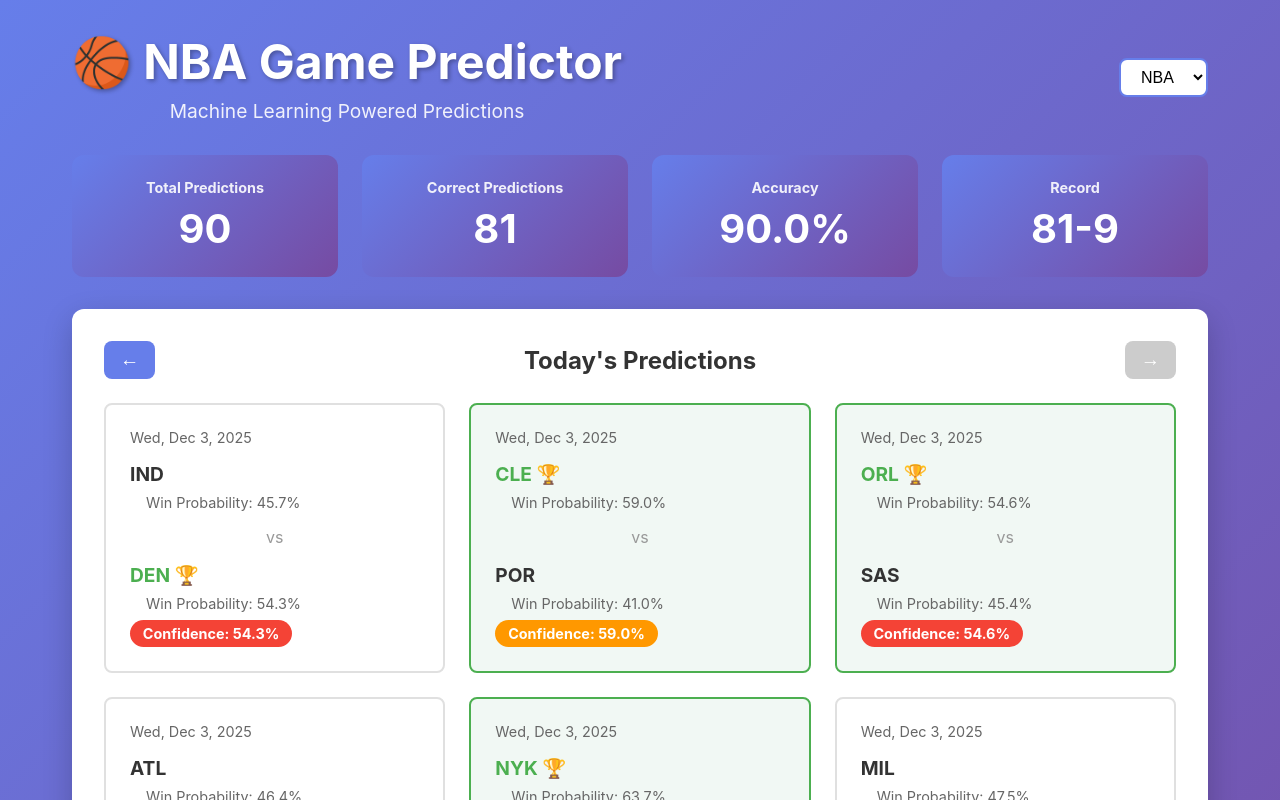
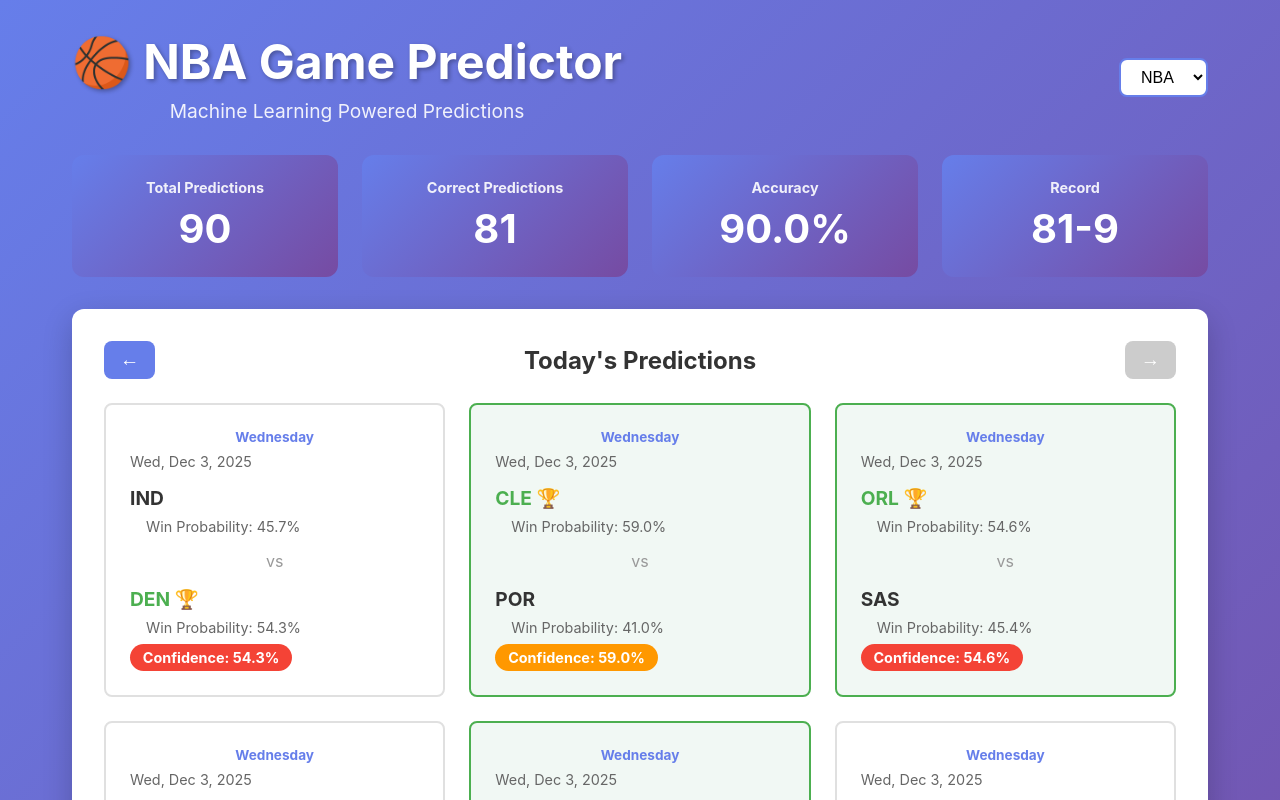
Before and after one commit to Fletcher15478/nba-game-predictor, a Next.js app: page / in a window 1280 px wide. Shown: the top 800 px of the page. Built offline with nearby package versions, Linux system fonts and the light colour scheme.

Commit message:
Display day labels (Thursday/Sunday/Monday) on NFL prediction cards

```diff
--- a/app/page.tsx
+++ b/app/page.tsx
@@ -235,14 +235,14 @@
           </h2>
           <button
             onClick={() => changeDate(1)}
-            disabled={league === 'nfl' ? (predictions[0]?.week || 14) >= 14 : selectedDate >= new Date().toISOString().split('T')[0]}
+            disabled={league === 'nfl' ? (predictions[0]?.week || 14) >= 18 : selectedDate >= new Date().toISOString().split('T')[0]}
             style={{
-              background: (league === 'nfl' ? (predictions[0]?.week || 14) >= 14 : selectedDate >= new Date().toISOString().split('T')[0]) ? '#ccc' : '#667eea',
+              background: (league === 'nfl' ? (predictions[0]?.week || 14) >= 18 : selectedDate >= new Date().toISOString().split('T')[0]) ? '#ccc' : '#667eea',
               color: 'white',
               border: 'none',
               padding: '0.5rem 1rem',
               borderRadius: '8px',
-              cursor: (league === 'nfl' ? (predictions[0]?.week || 14) >= 14 : selectedDate >= new Date().toISOString().split('T')[0]) ? 'not-allowed' : 'pointer',
+              cursor: (league === 'nfl' ? (predictions[0]?.week || 14) >= 18 : selectedDate >= new Date().toISOString().split('T')[0]) ? 'not-allowed' : 'pointer',
               fontSize: '1.2rem',
               fontWeight: 'bold'
             }}
@@ -257,7 +257,11 @@
           </p>
         ) : (
           <div className="predictions-grid">
-            {predictions.map((pred, idx) => (
+            {predictions.map((pred, idx) => {
+              const gameDate = pred.date ? new Date(pred.date + 'T00:00:00') : null
+              const dayLabel = pred.day || (gameDate ? gameDate.toLocaleDateString('en-US', { weekday: 'long' }) : '')
+
+              return (
               <div
                 key={idx}
                 className={`prediction-card ${
@@ -266,6 +270,17 @@
                 onClick={() => fetchBoxScore(pred)}
                 style={{ cursor: 'pointer' }}
               >
+                {dayLabel && (
+                  <div style={{
+                    fontSize: '0.85rem',
+                    color: '#667eea',
+                    fontWeight: 'bold',
+                    marginBottom: '0.5rem',
+                    textAlign: 'center'
+                  }}>
+                    {dayLabel}
+                  </div>
+                )}
                 <div style={{ marginBottom: '1rem', color: '#666', fontSize: '0.9rem' }}>
                   {formatDate(pred.date)}
                 </div>
@@ -298,7 +313,8 @@
                   Confidence: {(pred.confidence * 100).toFixed(1)}%
                 </div>
               </div>
-            ))}
+            )
+            })}
           </div>
         )}
       </div>
```
